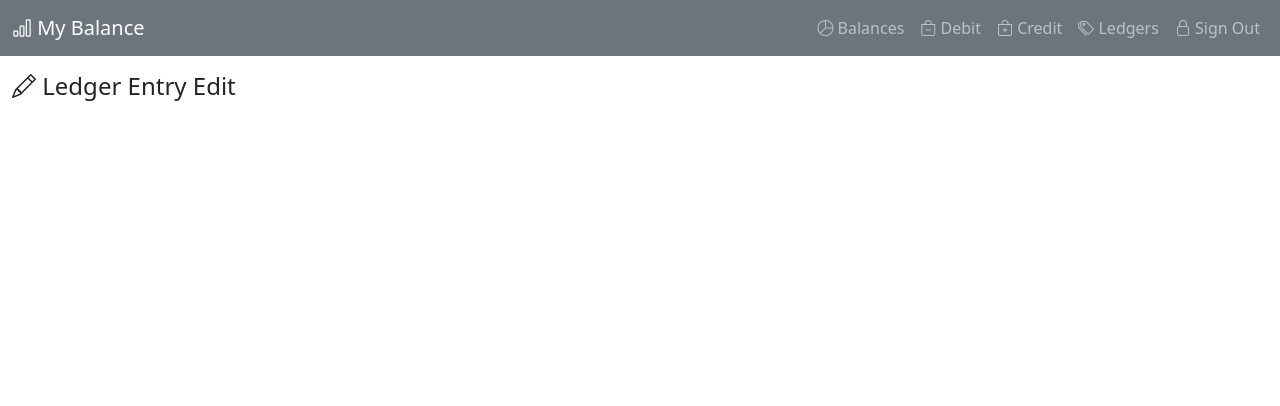
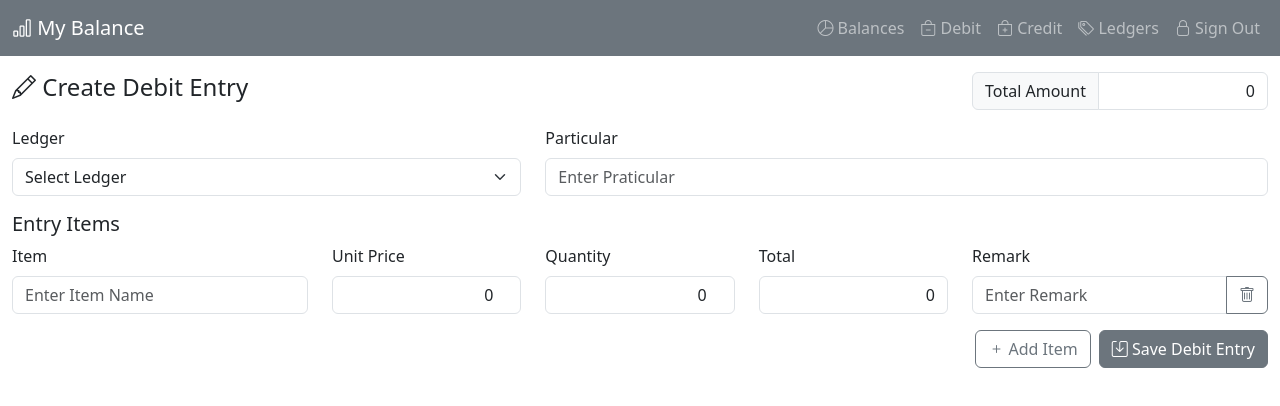
Before and after one commit to minlwin/onestop-12, a React (Vite) app in the folder balance-web/: page /member/entry/Credit/edit in a window 1280 px wide. Shown: the top 406 px of the page. Built offline with nearby package versions, Linux system fonts and the light colour scheme.

Commit message:
Update Ledger Entry Edit UI

```diff
--- a/balance-web/src/main.tsx
+++ b/balance-web/src/main.tsx
@@ -12,7 +12,7 @@ import MemberManagement from './pages/management/member/list.tsx'
 import MemberHome from './pages/members/dashboard/dashboard.tsx'
 import LedgerManagement from './pages/members/ledger/list.tsx'
 import LedgerEntryManagement from './pages/members/entry/list.tsx'
-import BalanceManagement from './pages/members/entry/balance.tsx'
+import BalanceManagement from './pages/members/balance/balance.tsx'
 import Subscriptions from './pages/management/subscription/list.tsx'
 import SubscriptionPlanManagement from './pages/management/master/plans/plans.tsx'
 import PaymentMethods from './pages/management/master/payments/payments.tsx'
@@ -22,7 +22,7 @@ import EditPaymentMethod from './pages/management/master/payments/payment-edit.t
 import PaymentMethodDetails from './pages/management/master/payments/payment-details.tsx'
 import SubscriptionDetails from './pages/management/subscription/details.tsx'
 import LedgerEntryEdit from './pages/members/entry/edit.tsx'
-import LedgerEntryDetails from './pages/members/entry/details.tsx'
+import LedgerEntryDetails from './pages/members/balance/details.tsx'
 
 createRoot(document.getElementById('root')!).render(
   <StrictMode>
--- a/balance-web/src/pages/members/entry/edit.tsx
+++ b/balance-web/src/pages/members/entry/edit.tsx
@@ -1,8 +1,118 @@
+import { useFieldArray, useForm } from "react-hook-form";
 import Page from "../../../ui/page";
+import type { LedgerEntryForm, LedgerEntryItem } from "../../../model/dto/member/ledger-entry";
+import FormGroup from "../../../ui/form-group";
+import { useParams } from "react-router";
+import { useMemberLedgerContext } from "../../../model/provider/member-ledger-context";
+import FormError from "../../../ui/form-error";
+
+const BLANK_ITEM:Readonly<LedgerEntryItem> = {item: '', remark: '', quantity: 0, unitPrice: 0}
 
 export default function LedgerEntryEdit() {
+
+    const params = useParams()
+    const ledgerType = params.type == 'credit' ? 'Credit' : 'Debit'
+    const {ledgers} = useMemberLedgerContext()
+    const ledgerOptions = ledgers.filter(a => a.type == ledgerType)
+
+    const {handleSubmit, control, register, formState : {errors}} = useForm<LedgerEntryForm>({
+        defaultValues: {
+            code: '',
+            particular: '',
+            items: [
+                {...BLANK_ITEM}
+            ]
+        }
+    })
+
+    const {fields, append, remove} = useFieldArray({
+        control: control,
+        name: 'items'
+    })
+
+    async function save(form: LedgerEntryForm) {
+        console.log(form)
+    }
+
+    function addItem() {
+        append({...BLANK_ITEM})
+    }
+
+    function removeItem(index : number) {
+        remove(index)
+
+        if(fields.length == 1) {
+            addItem()
+        }
+    }
+
     return (
-        <Page title={`Ledger Entry Edit`} icon={<i className="bi-pencil"></i>}>
+        <Page title={`Create ${ledgerType} Entry`} icon={<i className="bi-pencil"></i>} actions={
+            <div className="row" style={{width : 320}}>
+                <div className="col">
+                    <div className="input-group">
+                        <span className="input-group-text">Total Amount</span>
+                        <span className="form-control text-end">0</span>
+                    </div>
+                </div>
+            </div>
+        }>
+
+            <form onSubmit={handleSubmit(save)}>
+                <div className="row mb-3">
+                    <FormGroup className="col-5" label="Ledger">
+                        <select {...register('code', {required : true})} className="form-select">
+                            <option value="">Select Ledger</option>
+                            {ledgerOptions.map(item =>
+                                <option key={item.id.code} value={item.id.code}>{item.name}</option>
+                            )}
+                        </select>
+                        {errors.code && <FormError message="Please select ledger." />}
+                    </FormGroup>
+
+                    <FormGroup label="Particular" className="col">
+                        <input {...register('particular', {required : true})} placeholder="Enter Praticular" className="form-control" />
+                        {errors.particular && <FormError message="Please enter particular message." />}
+                    </FormGroup>
+                </div>
+
+                <h5>Entry Items</h5>
+
+                {fields.map((item, index) =>
+                    <div className="row mb-2" key={item.id}>
+                        <FormGroup label={`${index ? '' : 'Item'}`} className="col">
+                            <input {...register(`items.${index}.item`)} placeholder="Enter Item Name" className="form-control" />
+                        </FormGroup>
+                        <FormGroup label={`${index ? '' : 'Unit Price'}`} className="col-2">
+                            <input {...register(`items.${index}.unitPrice`)} type="number" className="form-control text-end" />
+                        </FormGroup>
+                        <FormGroup label={`${index ? '' : 'Quantity'}`} className="col-2">
+                            <input {...register(`items.${index}.quantity`)} type="number" className="form-control text-end" />
+                        </FormGroup>
+                        <FormGroup label={`${index ? '' : 'Total'}`} className="col-2">
+                            <span className="form-control text-end">0</span>
+                        </FormGroup>
+                        <FormGroup label={`${index ? '' : 'Remark'}`} className="col">
+                            <div className="input-group">
+                                <input {...register(`items.${index}.remark`)} type="text" placeholder="Enter Remark" className="form-control" />
+                                <button type="button" onClick={() => removeItem(index)} className="btn btn-outline-secondary">
+                                    <i className="bi-trash"></i>
+                                </button>
+                            </div>
+                        </FormGroup>
+                    </div>
+                )}
+
+                <div className="text-end pt-2">
+                    <button type="button" onClick={addItem} className="btn btn-outline-secondary">
+                        <i className="bi-plus"></i> Add Item
+                    </button>
+
+                    <button type="submit" className="btn btn-secondary ms-2">
+                        <i className="bi-save"></i> {`Save ${ledgerType} Entry`}
+                    </button>
+                </div>
+            </form>
 
         </Page>
     )
--- a/balance-web/src/pages/members/entry/list.tsx
+++ b/balance-web/src/pages/members/entry/list.tsx
@@ -15,16 +15,12 @@ import { useMemberLedgerContext } from "../../../model/provider/member-ledger-co
 export default function LedgerEntryManagement() {
 
     const params = useParams()
-    const [ledgerType, setLedgerType] = useState<LedgerType | undefined>(undefined)
+    const ledgerType = params.type == 'credit' ? "Credit" : "Debit"
+
     const [page, setPage] = useState(0)
     const [size, setSize] = useState(10)
     const [result, setResult] = useState<PageResult<LedgerEntryListItem>>({contents: []})
     const {contents, pager} = result
-
-    useEffect(() => {
-        const type = params.type
-        setLedgerType(type == 'Credit'.toLocaleLowerCase() ? 'Credit' : 'Debit')
-    }, [params])
 
     useEffect(() => {
         setPage(0)
@@ -97,7 +93,7 @@ function SearchForm({type, page, size, onSearch} : {type: LedgerType, page : num
                     <i className="bi-search"></i> Search
                 </button>
 
-                <Link to={`/member/entry/${type}/edit`} className="btn btn-outline-secondary ms-2">
+                <Link to={`/member/entry/${type.toLowerCase()}/edit`} className="btn btn-outline-secondary ms-2">
                     <i className="bi-plus"></i> Add New
                 </Link>
             </div>
--- a/balance-web/src/ui/form-group.tsx
+++ b/balance-web/src/ui/form-group.tsx
@@ -3,7 +3,9 @@ import type React from "react";
 export default function FormGroup({label, className, children}:{label:string, className?: string, children?: React.ReactNode}) {
     return (
         <div className={className}>
-            <label className="form-label">{label}</label>
+            {label &&
+                <label className="form-label">{label}</label>
+            }
             {children}
         </div>
     )
```
Also changed, not shown: balance-web/src/pages/members/balance/balance.tsx (renamed from balance-web/src/pages/members/entry/balance.tsx), balance-web/src/pages/members/balance/details.tsx (renamed from balance-web/src/pages/members/entry/details.tsx).
